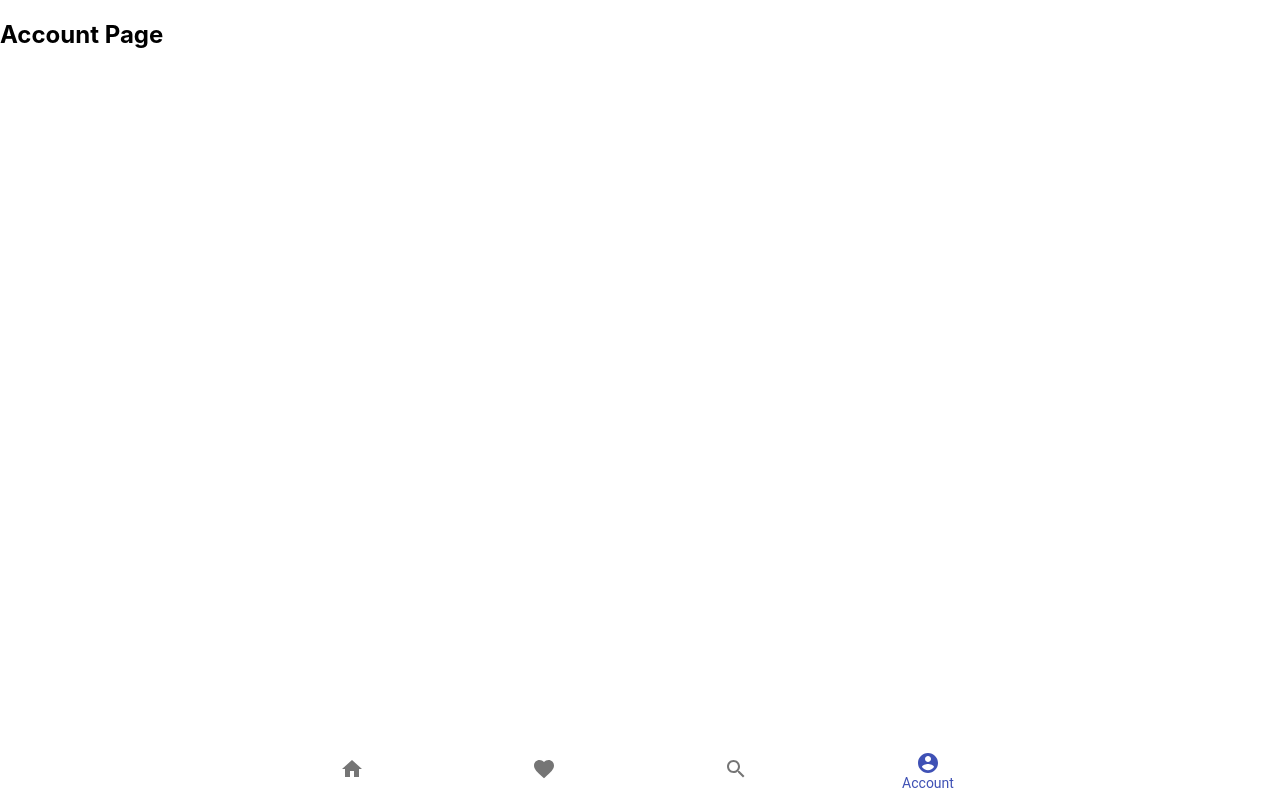
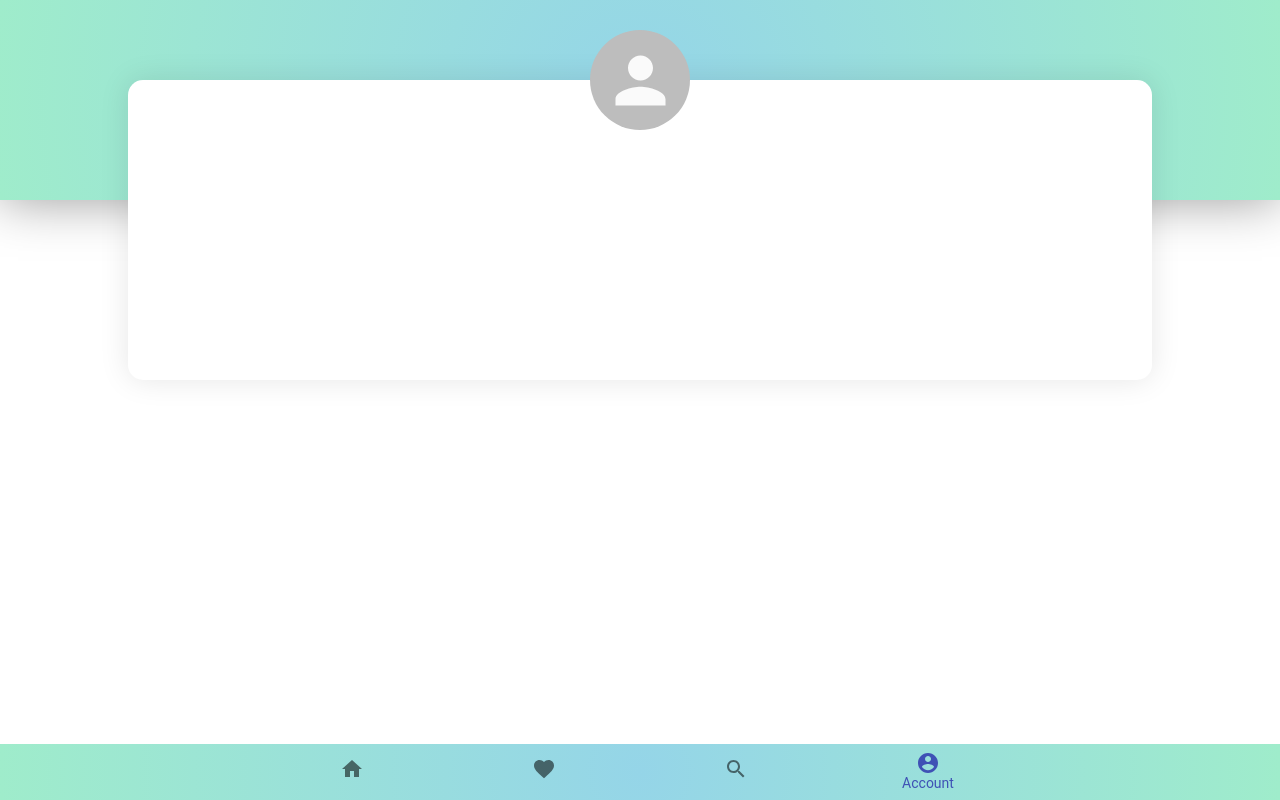
Before and after one commit to perezsamantha/dwts-app, a React (Create React App) app in the folder dwts-app/client/: page /account in a window 1280 px wide. Built offline with nearby package versions, Linux system fonts and the light colour scheme.

Commit message:
messing around with account page

```diff
--- /dev/null
+++ b/dwts-app/client/src/components/Account/AccountHeader.js
@@ -0,0 +1,68 @@
+import React, { Component } from 'react';
+import styled from 'styled-components';
+import { Avatar, withStyles } from '@material-ui/core';
+
+const useStyles = ({
+    avi: {
+        width: "100px",
+        height: "100px",
+        marginTop: "-50px",
+        position: "relative",
+    }
+})
+
+class AccountHeader extends Component {
+
+    render() {
+        const { classes } = this.props;
+
+        return (
+            <Container>
+                <Background>
+
+                </Background>
+                <AccountContainer>
+                    <Avatar className={classes.avi} alt="default" />
+                </AccountContainer>
+            </Container>
+        );
+    }
+}
+
+const Container = styled.div`
+    width: 100%;
+    height: 100%;
+    display: flex;
+    flex-direction: column;
+    align-items: center;
+`;
+
+const Background = styled.div`
+    width: 100%;
+    height: 200px;
+    background: rgb(149,213,232);
+    background: radial-gradient(circle, rgba(149,213,232,1) 0%, rgba(159,236,203,1) 100%);
+    top: 0;
+    position: relative;
+    box-shadow: 0px 0px 50px rgba(0, 0, 0, 0.4);
+    z-index: 0;
+    //align-items: center;
+`;
+
+const AccountContainer = styled.div`
+    width: 80%;
+    min-height: 300px;
+    box-shadow: 0px 0px 30px rgba(0, 0, 0, 0.1);
+    position: absolute;
+    margin: 5em auto 0 auto;
+    background: white;
+    //z-index: 4;
+    border-radius: 15px;
+    //overflow: auto;
+    align-items: center;
+    display: flex;
+    flex-direction: column;
+`;
+
+//export default AccountHeader;
+export default withStyles(useStyles)(AccountHeader);
--- a/dwts-app/client/src/components/BottomNavBar/BottomNavBar.js
+++ b/dwts-app/client/src/components/BottomNavBar/BottomNavBar.js
@@ -11,6 +11,10 @@ const useStyles = makeStyles({
         width: '100%',
         position: 'fixed',
         bottom: 0,
+        zIndex: 10,
+        background: "rgb(149,213,232)",
+        background: "radial-gradient(circle, rgba(149,213,232,1) 0%, rgba(159,236,203,1) 100%)",
+        color: "white",
         //padding: '0 1em'
     }
 })
--- a/dwts-app/client/src/pages/Account.js
+++ b/dwts-app/client/src/pages/Account.js
@@ -1,10 +1,11 @@
 import React from 'react';
 import BottomNavBar from '../components/BottomNavBar/BottomNavBar';
+import AccountHeader from '../components/Account/AccountHeader';
 
 function Account() {
     return(
         <div>
-            <h2>Account Page</h2>
+            <AccountHeader />
             <BottomNavBar />
         </div>
     )
```
Also changed, not shown: dwts-app/client/public/icon.png (added).
